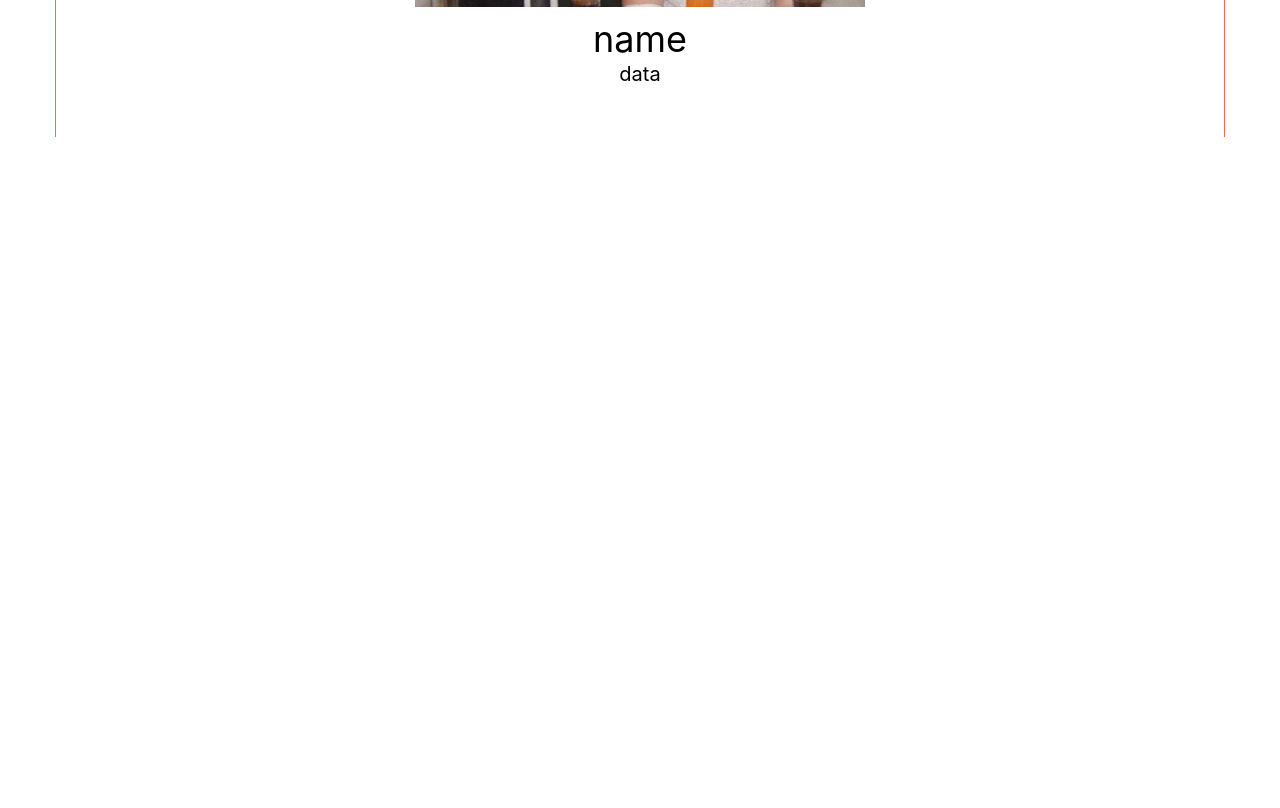
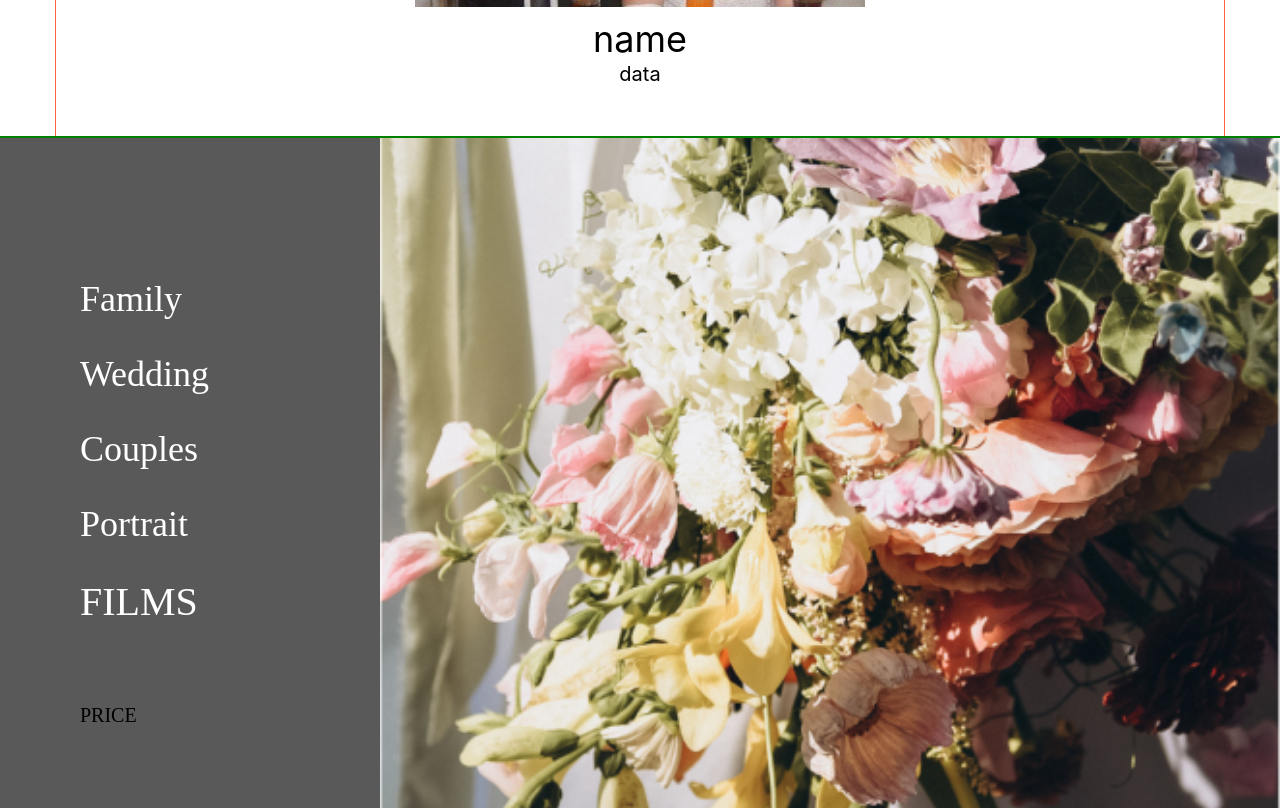
Before and after one commit to AlekseySteblivets/about-your-life, a React (Create React App) app: page / in a window 1280 px wide. Shown: the part 2000-2808 px from the top of the page. Before the commit the page ends 2137 px from the top, so only its background shows below. Built offline with nearby package versions, Linux system fonts and the light colour scheme; a web font is replaced by a local one.

Commit message:
added Portfolio

```diff
--- a/src/assets/styles/_fonts.scss
+++ b/src/assets/styles/_fonts.scss
@@ -24,3 +24,26 @@
 @mixin font-small {
   font-size: 20px;
 }
+
+@mixin font-sourse-serif-big {
+  font-family: "Source Serif Pro";
+  font-weight: 700;
+  font-size: 40px;
+}
+@mixin font-sourse-serif-list-portfolio {
+  font-family: "Source Serif Pro";
+  font-weight: 400;
+  font-size: 36px;
+}
+
+@mixin font-sourse-serif-word-films {
+  font-family: "Source Serif Pro";
+  font-weight: 400;
+  font-size: 40px;
+}
+
+@mixin font-sourse-serif-word-price {
+  font-family: "Source Serif Pro";
+  font-weight: 400;
+  font-size: 20px;
+}
--- a/src/components/NewWorks/NewWorks.module.scss
+++ b/src/components/NewWorks/NewWorks.module.scss
@@ -42,6 +42,5 @@
   @include media-tablet {
     display: block;
     @include font-small;
-    // @include font-name-of-works;
   }
 }
--- /dev/null
+++ b/src/components/Portpholio/Portpholio.js
@@ -0,0 +1,33 @@
+import styles from "./Portpholio.module.scss";
+
+export default function Portpholio() {
+  return (
+    <div className={styles.block}>
+      <div className={styles.list}>
+        <ul className={styles.menu}>
+          <li className={styles.item}>
+            <a href="/">family</a>
+          </li>
+          <li className={styles.item}>
+            <a href="/">wedding</a>
+          </li>
+
+          <li className={styles.item}>
+            <a href="/">couples</a>
+          </li>
+
+          <li className={styles.item}>
+            <a href="/">portrait</a>
+          </li>
+          <li className={styles.item}>
+            <a href="/">films</a>
+          </li>
+        </ul>
+        <div className={styles.linkPrice}>
+          <a href="/">PRICE</a>
+        </div>
+      </div>
+      <div className={styles.bgFoto}></div>
+    </div>
+  );
+}
--- /dev/null
+++ b/src/components/Portpholio/Portpholio.module.scss
@@ -0,0 +1,57 @@
+@import "../../assets/styles/colors";
+@import "../../assets/styles/fonts";
+@import "../../assets/styles/media";
+
+.block {
+  display: flex;
+  justify-content: center;
+  background-color: $color-grey;
+
+  @include media-tablet {
+    justify-content: space-between;
+    text-align: left;
+    padding-left: 80px;
+  }
+}
+
+.item {
+  text-transform: capitalize;
+  margin-bottom: 26px;
+  @include font-sourse-serif-list-portfolio;
+  color: $color-white;
+  @include media-tablet {
+    margin-bottom: 30px;
+  }
+
+  &:last-child {
+    text-transform: uppercase;
+    margin-bottom: 76px;
+    @include font-sourse-serif-word-films;
+  }
+}
+
+.linkPrice {
+  @include font-sourse-serif-word-price;
+}
+
+.list {
+  padding-top: 60px;
+  padding-bottom: 80px;
+  @include media-tablet {
+    display: flex;
+    flex-direction: column;
+    padding-top: 140px;
+  }
+}
+
+.bgFoto {
+  display: none;
+  @include media-tablet {
+    display: flex;
+    background-image: url("../../assets/img/hero2-for768.jpg");
+    background-position: center;
+    background-repeat: no-repeat;
+    background-size: cover;
+    width: 75%;
+  }
+}
--- /dev/null
+++ b/src/components/Portpholio/index.js
@@ -0,0 +1 @@
+export { default } from "./Portpholio";
--- a/src/pages/PreviewPage/PreviewPage.js
+++ b/src/pages/PreviewPage/PreviewPage.js
@@ -8,6 +8,7 @@ import Navigation from "../../components/Navigation/Navigation";
 
 import styles from "./PreviewPage.module.scss";
 import NewWorks from "../../components/NewWorks/NewWorks";
+import Portpholio from "../../components/Portpholio/Portpholio";
 
 // const pageViews = [
 //   {
@@ -41,6 +42,12 @@ export default function PreviewPage() {
             <NewWorks />
           </Container>
         </LayoutSection>
+
+        <LayoutSection id="portpholio" classNameProps={styles.hero}>
+          <Container>
+            <Portpholio />
+          </Container>
+        </LayoutSection>
       </main>
     </>
   );
```
